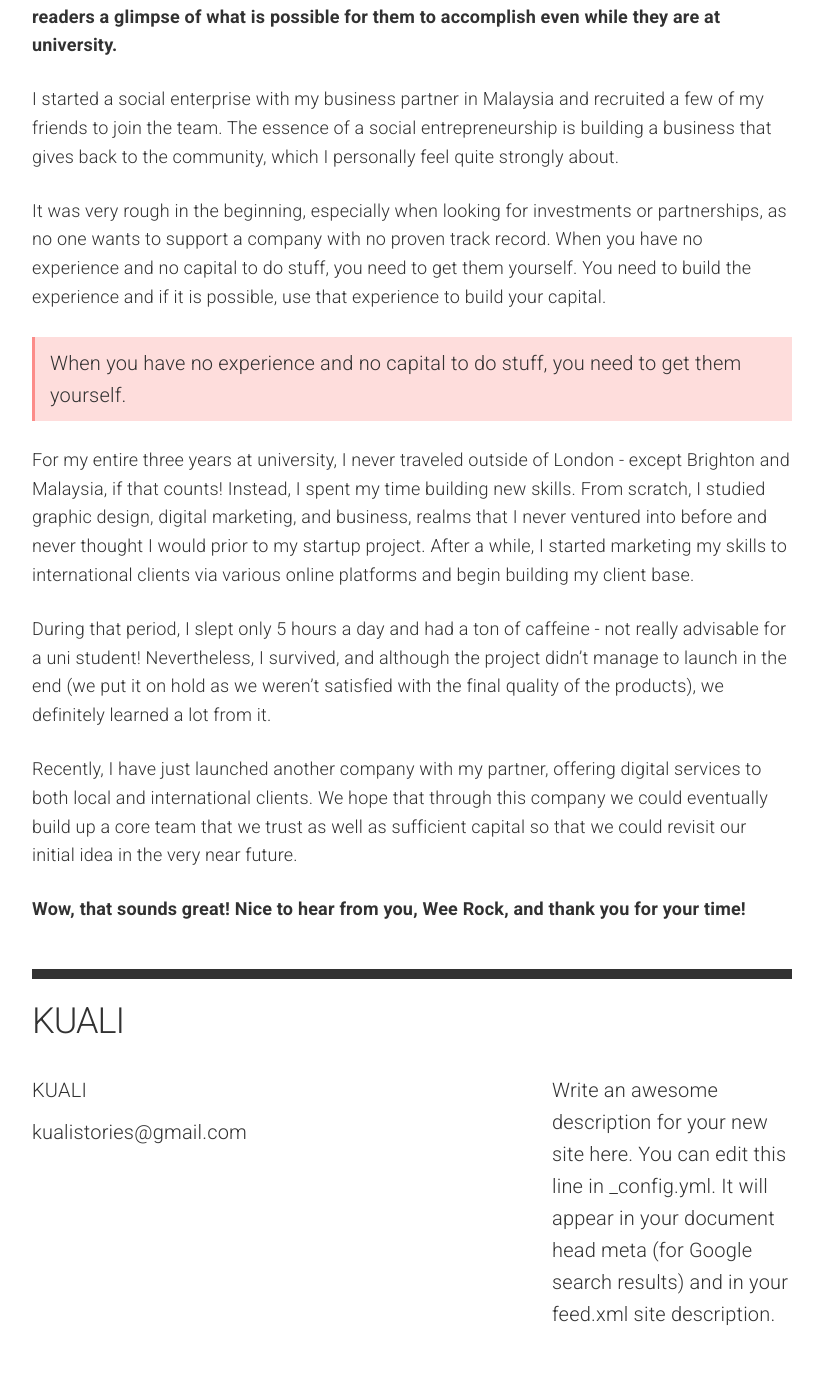
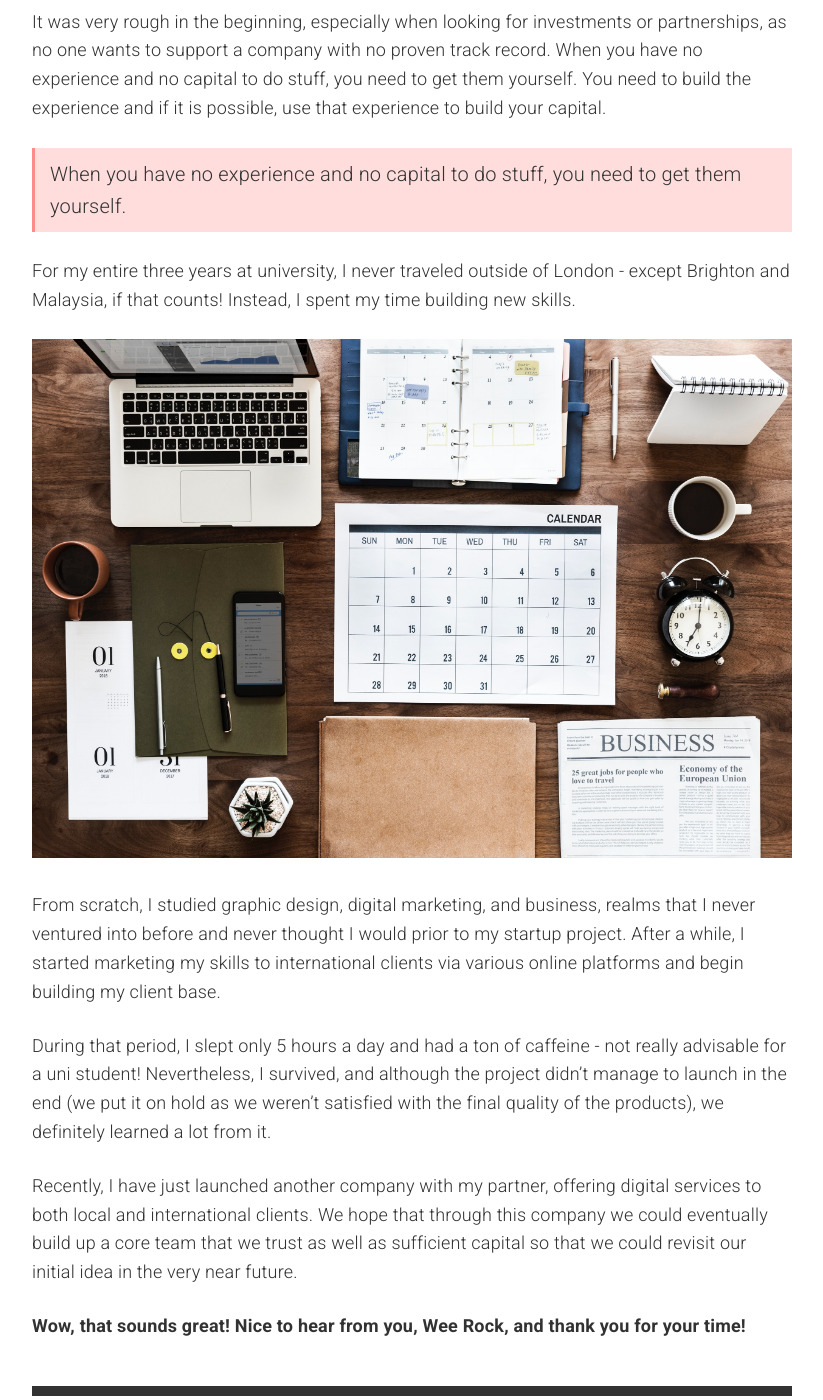
Before and after one commit to kualistories/kuali-website, a Jekyll site: the page built from _posts/2017-10-01-[FULL]-Conversations-with-Wee-Rock.markdown, in a window 1280 px wide and 1400 px high, scrolled down 3870 px. Shown: the whole window, without its empty margins (228-1051 px from the left). Built offline with Jekyll 4.4.1, drawn with Linux system fonts in a browser that asks for light colours; our own code applies the rules of GitHub Pages for plain Markdown files; comment, search, counter and statistics services are not loaded; some of the changed text lies outside the part shown.

Commit message:
Update and rename 2017-10-01-kuali-conversations-1.markdown to 2017-10-01-[FULL]-Conversations-with-Wee-Rock.markdown

```diff
--- a/_posts/2017-10-01-kuali-conversations-1.markdown
+++ b/_posts/2017-10-01-[FULL]-Conversations-with-Wee-Rock.markdown
@@ -65,7 +65,11 @@ It was very rough in the beginning, especially when looking for investments or p
 
 > When you have no experience and no capital to do stuff, you need to get them yourself.
 
-For my entire three years at university, I never traveled outside of London - except Brighton and Malaysia, if that counts! Instead, I spent my time building new skills. From scratch, I studied graphic design, digital marketing, and business, realms that I never ventured into before and never thought I would prior to my startup project. After a while, I started marketing my skills to international clients via various online platforms and begin building my client base.
+For my entire three years at university, I never traveled outside of London - except Brighton and Malaysia, if that counts! Instead, I spent my time building new skills.
+
+![startup](https://kualistories.github.io/img/Startup.jpg)
+
+From scratch, I studied graphic design, digital marketing, and business, realms that I never ventured into before and never thought I would prior to my startup project. After a while, I started marketing my skills to international clients via various online platforms and begin building my client base.
 
 During that period, I slept only 5 hours a day and had a ton of caffeine - not really advisable for a uni student! Nevertheless, I survived, and although the project didn’t manage to launch in the end (we put it on hold as we weren’t satisfied with the final quality of the products), we definitely learned a lot from it.
 
```
Also changed, not shown: other parts of _posts/2017-10-01-[FULL]-Conversations-with-Wee-Rock.markdown (+1 -1 lines).
